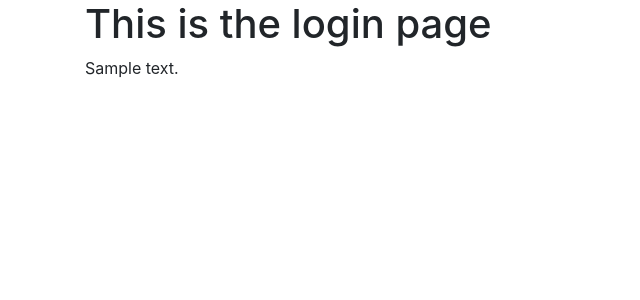
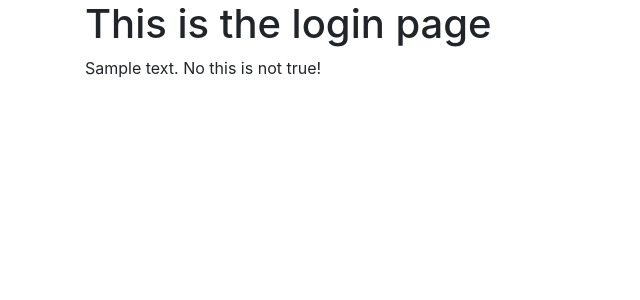
Before and after one commit to Katherina2020/web_app_tutorial_tim, a Python web app: template templates/login.html in a window 1280 px wide. Shown: the part 56-356 px from the top of the page, without its empty margins (0-640 px from the left). Run offline with Jinja, Linux system fonts and the light colour scheme; the template is opened without the code that fills it: most values are stand-ins (such as "Sample title", 1, 10 or a date in 2020); some libraries are stand-ins or nearby versions.

Commit message:
pass multiple variables and if statement in login.html template

```diff
--- a/templates/login.html
+++ b/templates/login.html
@@ -4,4 +4,10 @@
 {% block content %}
 <h1>This is the login page</h1>
 {{text}}
+{{user + 's'}}
+{% if boolean == True %}
+Yes it is true!
+{% else %}
+No this is not true!
+{% endif %}
 {% endblock %}
```
